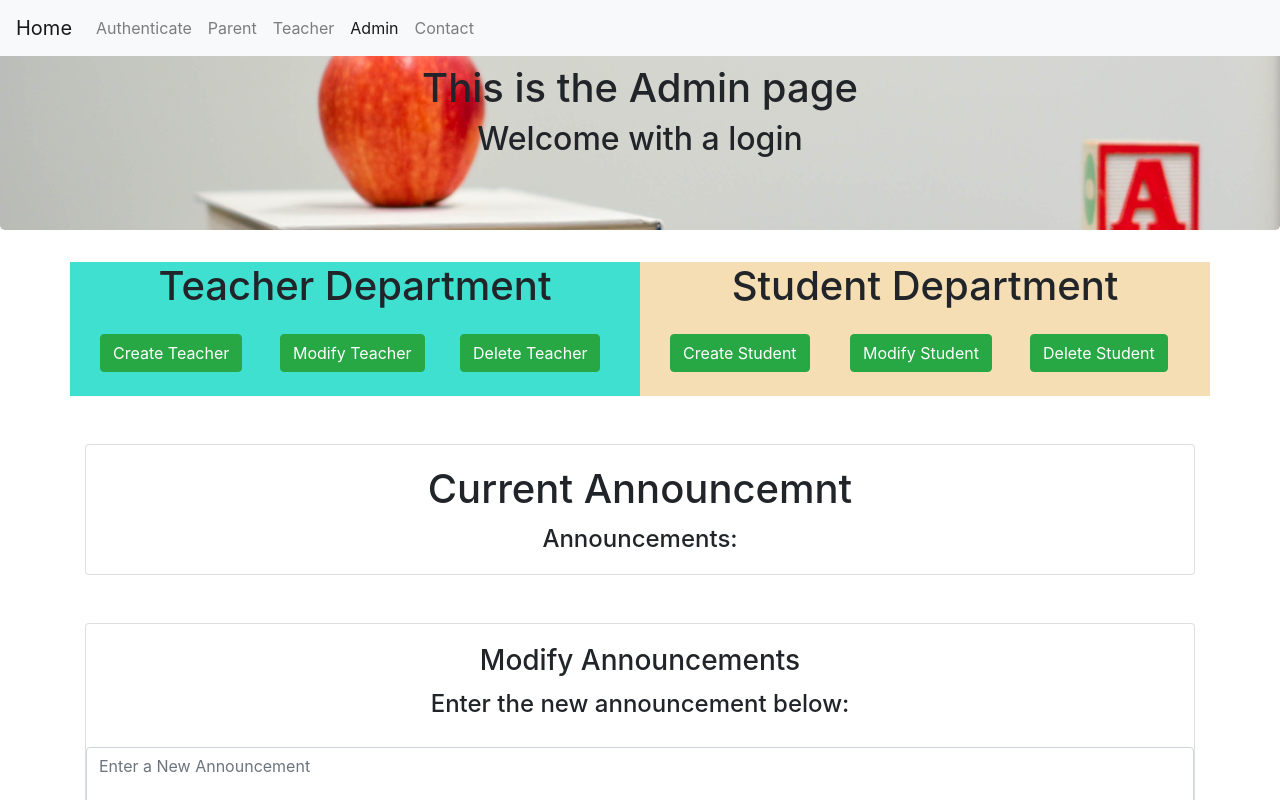
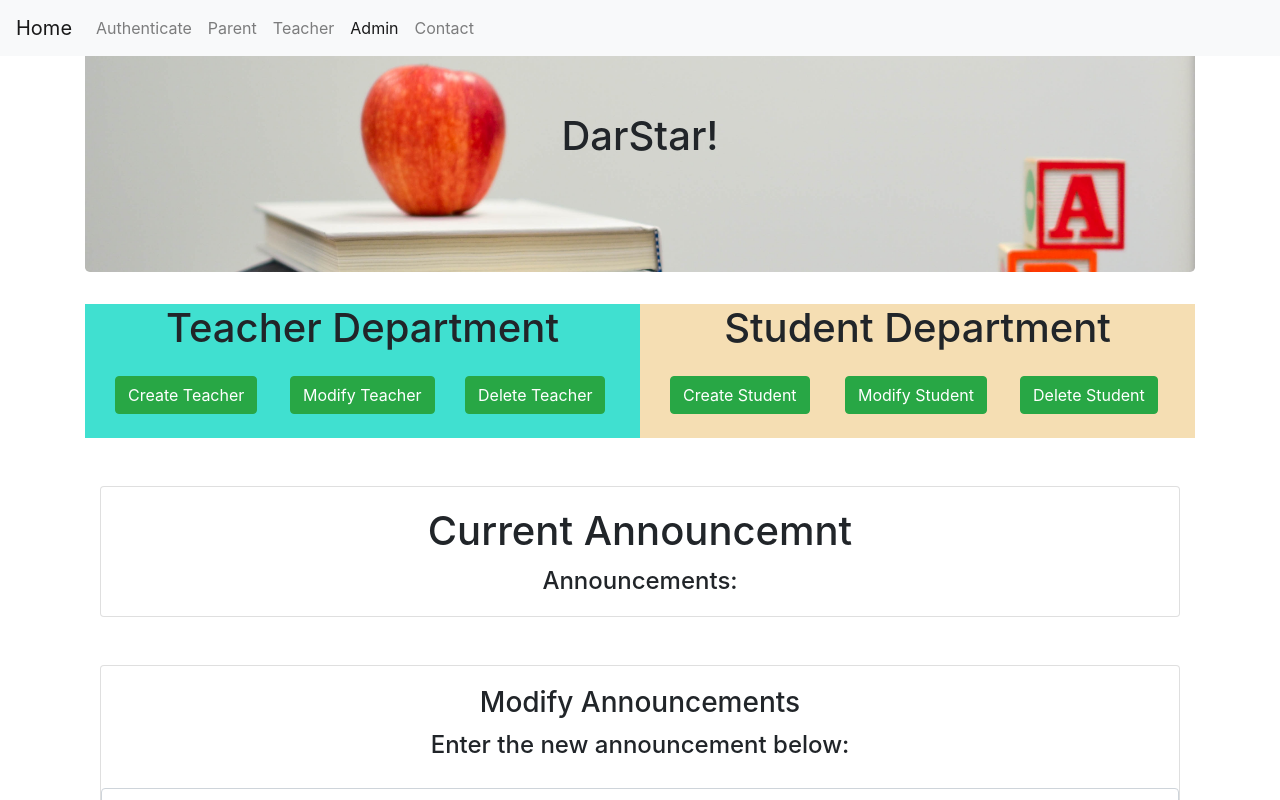
Before and after one commit to seleazar10/schooltracker, a React (Create React App) app in the folder client/: page /admin in a window 1280 px wide. Shown: the top 800 px of the page. Built offline with nearby package versions, Linux system fonts and the light colour scheme; no server answers; some icons are missing.

Commit message:
changed admin jumbo

```diff
--- a/client/src/pages/Admin.js
+++ b/client/src/pages/Admin.js
@@ -77,10 +77,16 @@ class Admin extends Component {
     render() {
         return (
             <div>
+
+                <div className="container">
+
                 <Jumbotron backgroundImage="../../images/homepageExample.jpg">
-                    <h1>This is the Admin page</h1>
-                    <h2>Welcome with a login</h2>
+                    <h1 className="text-center m-5">DarStar!</h1>
+                    {/* <h2>Welcome with a login</h2> */}
                 </Jumbotron>
+
+
+
                 <Container >
                     <Row>
 
@@ -134,6 +140,8 @@ class Admin extends Component {
                     </CardAnnModify>
 
                 </Container>
+
+                </div>
             </div>
 
 
--- a/client/src/pages/Teacher/Teacher.js
+++ b/client/src/pages/Teacher/Teacher.js
@@ -137,7 +137,7 @@ class Teacher extends React.Component {
 
     return (
       <div className="teachBg">
-        <div className="container content mb-5">
+        <div className="container content mt-5">
 
           <div className="roster">
             <div className="card mt-5 trackerCardBodyBg">
```
